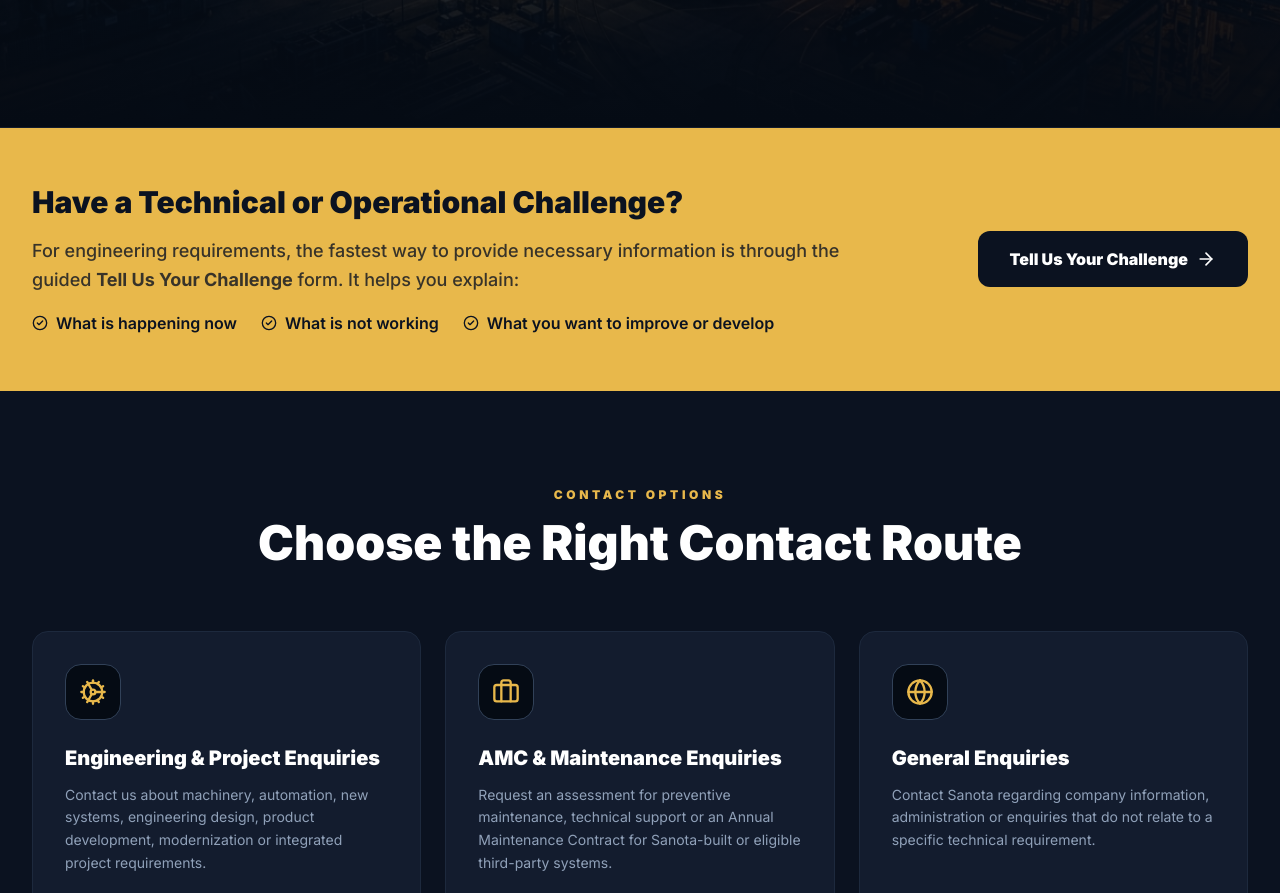
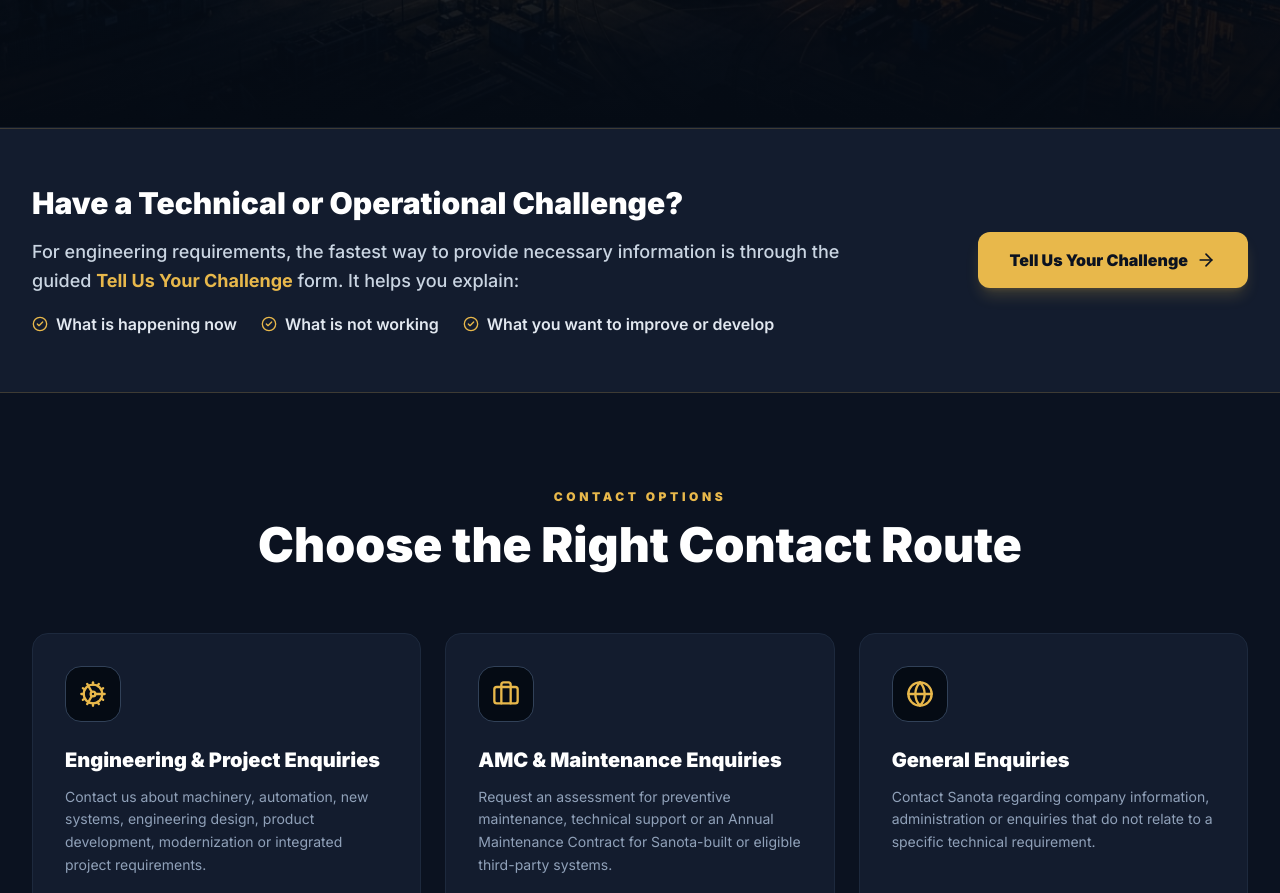
Before and after one commit to Knoweb/Sanota, a Next.js app in the folder frontend/: page /contact in a window 1280 px wide. Shown: the part 720-1613 px from the top of the page. Built offline with nearby package versions, Linux system fonts and the light colour scheme.

Commit message:
fix: updated callout section color to match dark premium theme

```diff
--- a/frontend/src/app/contact/page.tsx
+++ b/frontend/src/app/contact/page.tsx
@@ -128,18 +128,18 @@ export default function ContactPage() {
         </section>
 
         {/* ── Technical Enquiry Callout ── */}
-        <section className="py-14 bg-[#E8B84B]">
+        <section className="py-14 bg-[#131C2E] border-y border-[#E8B84B]/20">
           <div className="max-w-[1400px] mx-auto px-4 sm:px-6 lg:px-8">
             <div className="flex flex-col lg:flex-row items-center justify-between gap-8">
               <div className="lg:w-2/3">
-                <h3 className="text-2xl md:text-3xl font-black text-[#0B1220] mb-4">Have a Technical or Operational Challenge?</h3>
-                <p className="text-[#0B1220]/80 text-lg font-medium leading-relaxed mb-4">
-                  For engineering requirements, the fastest way to provide necessary information is through the guided <strong>Tell Us Your Challenge</strong> form. It helps you explain:
+                <h3 className="text-2xl md:text-3xl font-black text-white mb-4">Have a Technical or Operational Challenge?</h3>
+                <p className="text-slate-300 text-lg font-medium leading-relaxed mb-4">
+                  For engineering requirements, the fastest way to provide necessary information is through the guided <strong className="text-[#E8B84B]">Tell Us Your Challenge</strong> form. It helps you explain:
                 </p>
-                <div className="flex flex-wrap gap-x-6 gap-y-2 text-[#0B1220] font-semibold">
+                <div className="flex flex-wrap gap-x-6 gap-y-2 text-slate-200 font-semibold">
                   {["What is happening now", "What is not working", "What you want to improve or develop"].map((item, i) => (
                     <span key={i} className="flex items-center">
-                      <CheckCircle2 className="w-4 h-4 mr-2 shrink-0" /> {item}
+                      <CheckCircle2 className="w-4 h-4 mr-2 shrink-0 text-[#E8B84B]" /> {item}
                     </span>
                   ))}
                 </div>
@@ -147,7 +147,7 @@ export default function ContactPage() {
               <div className="shrink-0">
                 <Link
                   href="/tell-us-your-challenge"
-                  className="inline-flex items-center px-8 py-4 bg-[#0B1220] hover:bg-slate-900 text-white font-black rounded-xl transition-all duration-300 whitespace-nowrap group"
+                  className="inline-flex items-center px-8 py-4 bg-[#E8B84B] hover:bg-[#d4a643] text-[#0B1220] font-black rounded-xl transition-all duration-300 whitespace-nowrap group shadow-lg shadow-[#E8B84B]/20 hover:shadow-[#E8B84B]/40 hover:-translate-y-0.5"
                 >
                   Tell Us Your Challenge <ArrowRight className="ml-2 w-5 h-5 group-hover:translate-x-1 transition-transform" />
                 </Link>
--- a/frontend/src/components/AmbientGlow.tsx
+++ b/frontend/src/components/AmbientGlow.tsx
@@ -4,7 +4,7 @@ import { motion } from "framer-motion";
 
 export default function AmbientGlow() {
   return (
-    <div className="fixed inset-0 overflow-hidden pointer-events-none z-0">
+    <div className="fixed inset-0 overflow-hidden pointer-events-none -z-10">
       {/* Blue/Cyan Glow */}
       <motion.div
         animate={{
```
